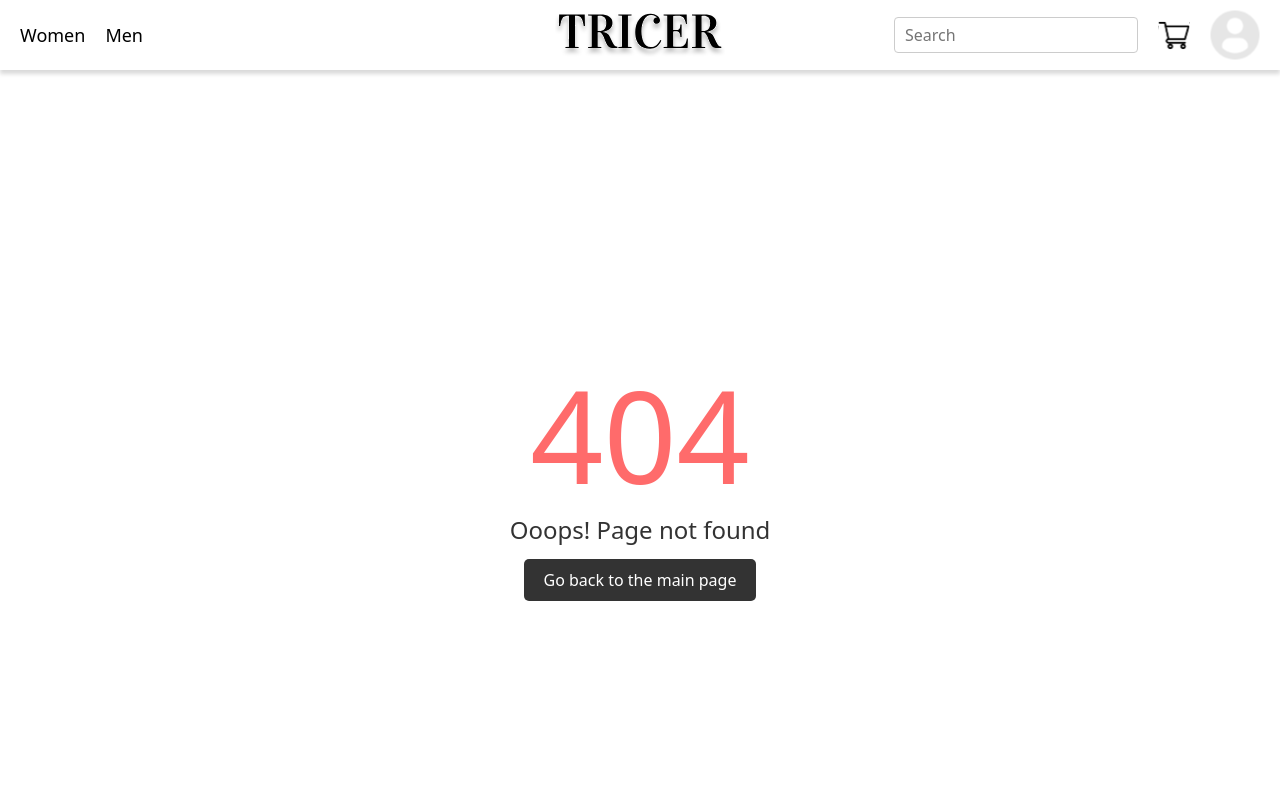
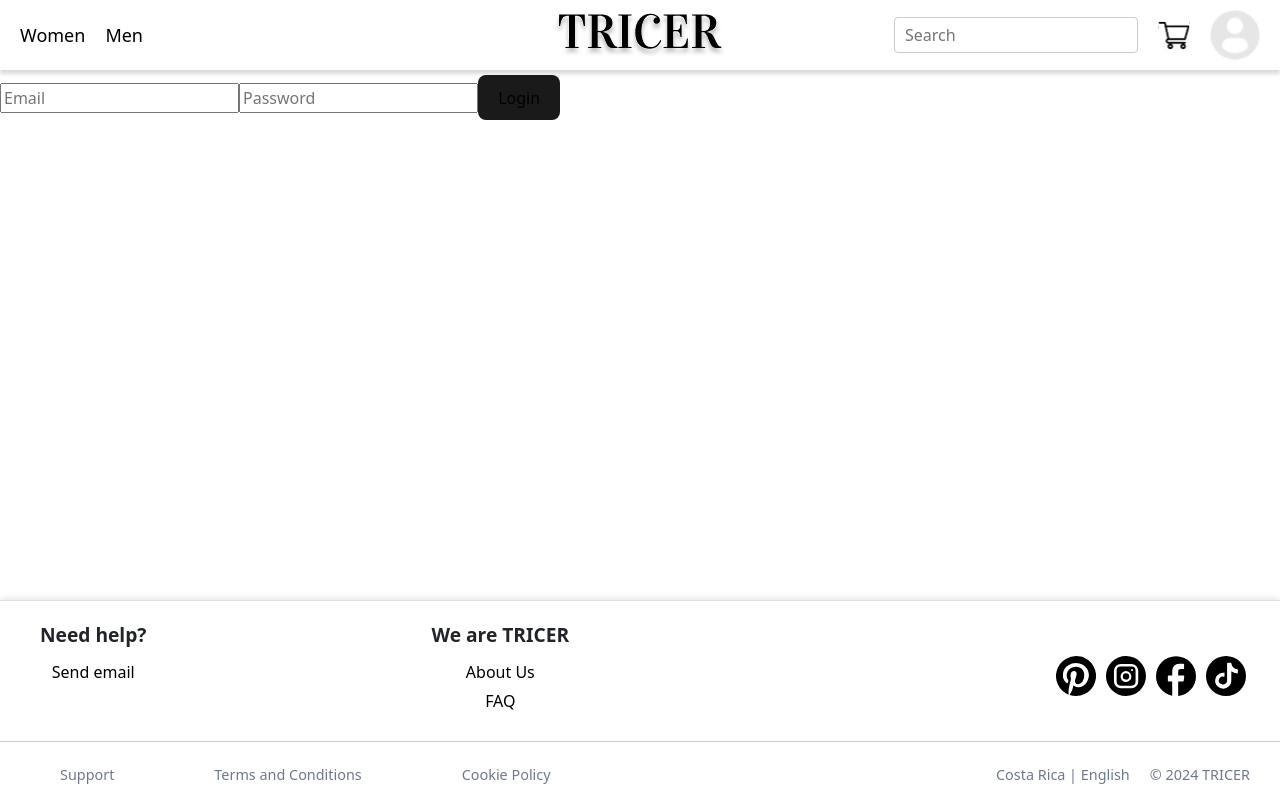
Before and after one commit to JGeanca/Tricer, a React (Vite) app in the folder projects/project-01/: page /login in a window 1280 px wide. Before the commit this address had no page. Shown: the top 800 px of the page. Built offline with nearby package versions, Linux system fonts and the light colour scheme.

Commit message:
Adding register-login logic

```diff
--- a/projects/project-01/src/components/Layout.jsx
+++ b/projects/project-01/src/components/Layout.jsx
@@ -4,9 +4,11 @@
 import { Outlet, useLocation } from 'react-router-dom'
 import { useEffect } from 'react'
 
+
+//TODO: Import useSessionTimeout
 export default function Layout() {
+  //TODO: useSessionTimeout();
   const { pathname } = useLocation()
-
   useEffect(() => {
     document.documentElement.style.scrollBehavior = 'auto'
 
--- /dev/null
+++ b/projects/project-01/src/components/LoginForm.jsx
@@ -0,0 +1,41 @@
+import { useState } from 'react'
+import { useNavigate } from 'react-router-dom'
+import { useAuth } from '../hooks/useAuth'
+
+export function LoginForm() {
+  const [email, setEmail] = useState('')
+  const [password, setPassword] = useState('')
+  const { login } = useAuth()
+  const navigate = useNavigate()
+
+  const handleSubmit = async (e) => {
+    e.preventDefault()
+    try {
+      await login(email, password)
+      navigate('/')
+    } catch (error) {
+      // TODO: Show a proper error message to the user
+      console.error('Login failed', error)
+    }
+  }
+
+  return (
+    <form onSubmit={handleSubmit}>
+      <input
+        type="email"
+        value={email}
+        onChange={(e) => setEmail(e.target.value)}
+        placeholder="Email"
+        required
+      />
+      <input
+        type="password"
+        value={password}
+        onChange={(e) => setPassword(e.target.value)}
+        placeholder="Password"
+        required
+      />
+      <button type="submit">Login</button>
+    </form>
+  )
+}
--- /dev/null
+++ b/projects/project-01/src/components/RegisterForm.jsx
@@ -0,0 +1,49 @@
+import { useState } from 'react'
+import { useNavigate } from 'react-router-dom'
+import { useAuth } from '../hooks/useAuth'
+export function RegisterForm() {
+  const [email, setEmail] = useState('')
+  const [password, setPassword] = useState('')
+  const [confirmPassword, setConfirmPassword] = useState('')
+  const { register } = useAuth()
+  const navigate = useNavigate()
+
+  const handleSubmit = async (e) => {
+    e.preventDefault()
+    // TODO: Logic to register the user
+
+    try {
+      await register(email, password)
+      navigate('/')
+    } catch (error) {
+      //TODO: Show a proper error message to the user
+      console.error('Register failed', error)
+    }
+  }
+  return (
+    <form onSubmit={handleSubmit}>
+      <input
+        type="email"
+        value={email}
+        onChange={(e) => setEmail(e.target.value)}
+        placeholder="Email"
+        required
+      />
+      <input
+        type="password"
+        value={password}
+        onChange={(e) => setPassword(e.target.value)}
+        placeholder="Password"
+        required
+      />
+      <input
+        type="password"
+        value={confirmPassword}
+        onChange={(e) => setConfirmPassword(e.target.value)}
+        placeholder="Confirm Password"
+        required
+      />
+      <button type="submit">Register</button>
+    </form>
+  )
+}
--- a/projects/project-01/src/components/TitleUpdater.jsx
+++ b/projects/project-01/src/components/TitleUpdater.jsx
@@ -1,5 +1,6 @@
 import { useEffect } from 'react'
 import { useLocation, useParams } from 'react-router-dom'
+import { capitalize } from '../utils/utils'
 
 export default function TitleUpdater() {
   const location = useLocation()
@@ -14,17 +15,16 @@
         case 0:  // This case handles the '/' route
           return 'Home | Tricer'
         case 1:  // This case handles the '/gender' route
-          return `${parts[0].charAt(0).toUpperCase() + parts[0].slice(1)} | Tricer`
+          return `${capitalize(parts[0])} | Tricer`
         case 2: {  // This case handles the ':gender/:productType' route
-          const gender = parts[0].charAt(0).toUpperCase() + parts[0].slice(1)
-          const productType = parts[1].charAt(0).toUpperCase() + parts[1].slice(1)
-          return `${gender}'s ${productType} | Tricer`
+          return `${capitalize(parts[0])}'s ${capitalize(parts[1])} | Tricer`
         }
         case 3: {  // This case handles the ':gender/:productType/:productId' route
           // TODO: get the product name
           const productId = params.productId // Get the productId from params
-          const productType = parts[1].charAt(0).toUpperCase() + parts[1].slice(1)
-          return `${productType}-${productId} | Tricer`
+          // const productType = parts[1].charAt(0).toUpperCase() + parts[1].slice(1)
+          // return `${productType}-${productId} | Tricer`
+          return `${capitalize(parts[1])} - ${productId} | Tricer`
         }
         default:
           return 'Tricer Store'
--- /dev/null
+++ b/projects/project-01/src/contexts/AuthContext.jsx
@@ -0,0 +1,40 @@
+import { createContext, useState, useEffect } from 'react'
+import { authService } from '../services/authService'
+
+// This is for managing the user's authentication state in the application
+//* This is the native way to create a context in React
+// TODO we can simplify this using Zustand
+
+export const AuthContext = createContext(null)
+
+export const AuthProvider = ({ children }) => {
+  const [user, setUser] = useState(null)
+  const [loading, setLoading] = useState(true)
+
+  useEffect(() => {
+    const user = authService.getCurrentUser()
+    setUser(user)
+    setLoading(false)
+  }, [])
+
+  const login = async (email, password) => {
+    const user = await authService.login(email, password)
+    setUser(user)
+  }
+
+  const register = async (email, password) => {
+    const user = await authService.register(email, password)
+    setUser(user)
+  }
+
+  const logout = () => {
+    authService.logout()
+    setUser(null)
+  }
+
+  return (
+    <AuthContext.Provider value={{ user, login, register, logout, loading }}>
+      {children}
+    </AuthContext.Provider>
+  )
+}
--- /dev/null
+++ b/projects/project-01/src/hooks/useAuth.js
@@ -0,0 +1,5 @@
+import { useContext } from 'react'
+import { AuthContext } from '../contexts/AuthContext'
+
+// This hook is to use or "consume" the AuthContext
+export const useAuth = () => useContext(AuthContext)
--- /dev/null
+++ b/projects/project-01/src/services/authService.js
@@ -0,0 +1,67 @@
+//* Here, in this service, all operations related to authentication will be handled.
+
+const API_URL = 'https://rayomakuin.example.com'  // TODO
+
+export const authService = {
+
+  // Login // TODO -- Check THIS
+  async login(email, password) {
+    // Fetch the user from the API
+    const response = await fetch(`${API_URL}/login`, {
+      method: 'POST',
+      headers: { 'Content-Type': 'application/json' },
+      body: JSON.stringify({ email, password }),
+    }) //TODO TRY CATCH
+    if (!response.ok) {
+      throw new Error('Login failed')
+    }
+    const data = await response.json()
+    //TODO -- Check if we want to use local storage or cookies
+    //!For now we will use local storage
+    localStorage.setItem('token', data.token)
+    return data.user
+  },
+
+  // Register // TODO -- Check THIS
+  async register(email, password) {
+    // Fetch the user from the API with a post request
+    const response = await fetch(`${API_URL}/register`, {
+      method: 'POST',
+      headers: { 'Content-Type': 'application/json' },
+      body: JSON.stringify({ email, password }),
+    }) //TODO TRY CATCH
+    if (!response.ok) {
+      throw new Error('Registration failed')
+    }
+    const data = await response.json()
+    localStorage.setItem('token', data.token)  //TODO CHECK
+    return data.user
+  },
+
+  logout() { //? Logout with local storage for now
+    localStorage.removeItem('token')
+    //? redirect to login page?
+  },
+
+  getCurrentUser() {
+    const token = localStorage.getItem('token')
+    if (!token) return null
+    // TODO USE JWT to get the user info from the token
+    //! For now, we will return a mock user
+    return { id: 1, email: 'gean@example.com' }
+  },
+
+  getToken() { // Still using local storage
+    return localStorage.getItem('token')
+  }
+}
+
+//!List of important things by Gean:
+
+//TODO USE API When we have it
+//TODO USE JWT to get the user info from the token -> JWT is a way to encode the user info in the token
+//TODO TRY CATCH -> Handle errors
+//TODO FOR NOW we will use local storage for the token, but we could use cookies, is more secure and recommended
+//TODO WE CAN SIMPLiFY This with AXIOS library -> Check it out
+
+//* CHECK: https://jwt.io/  -> JWT is very common!!!
```
Also changed, not shown: projects/project-01/src/hooks/useSessionTimeOut.js (added, +31 -0 lines), projects/project-01/src/main.jsx (+17 -1 lines), projects/project-01/src/pages/LoginPage.jsx (added), 1 other file (tests, documents, lock files or other folders).
